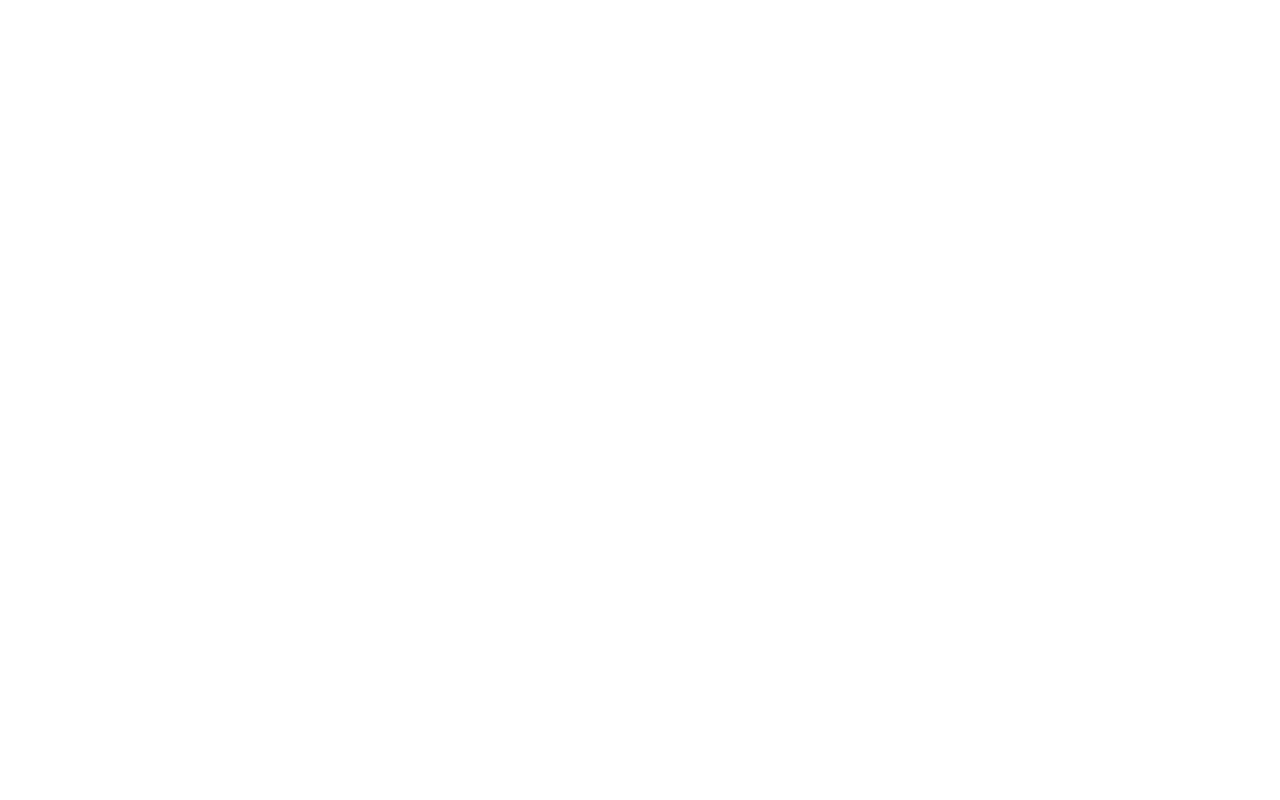
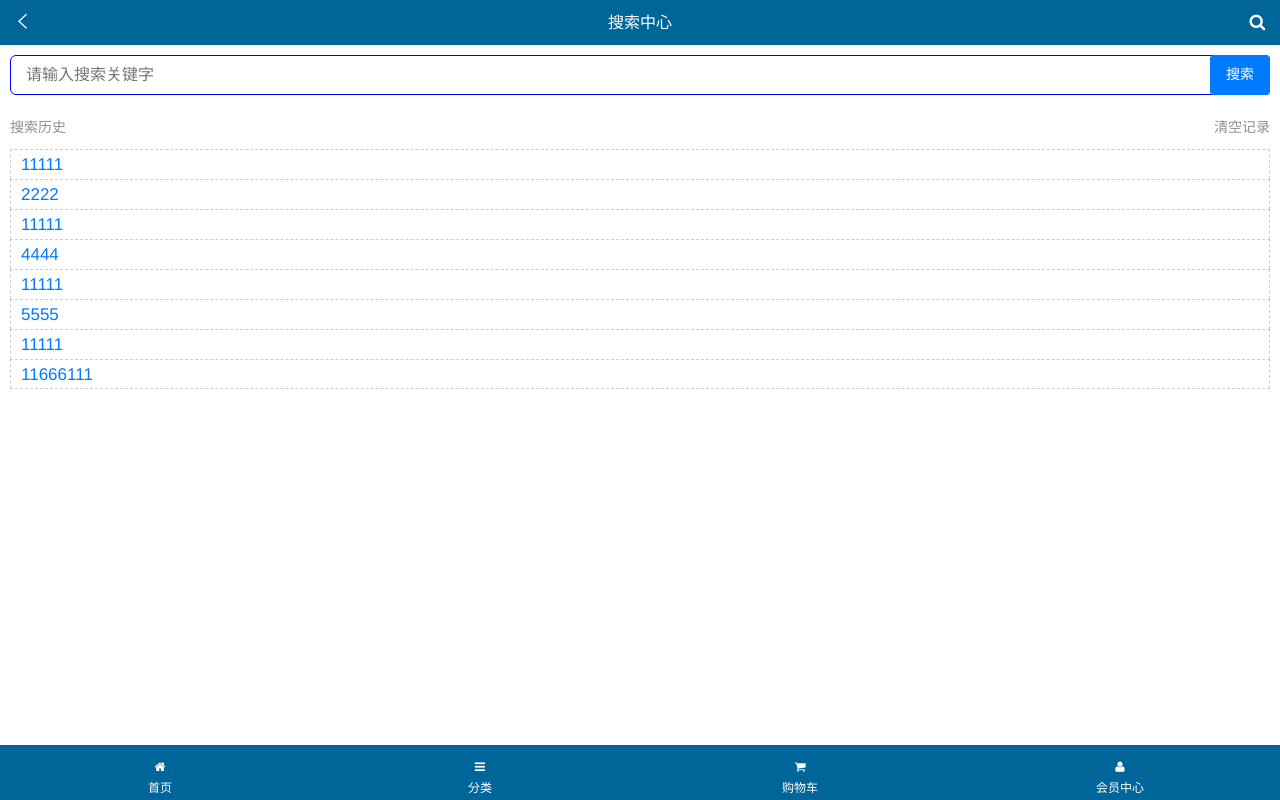
Before and after one commit to lelehouse/myletao, a website: page public/front/search.html in a window 1280 px wide. Drawn offline with Linux system fonts and the light colour scheme.

Commit message:
完成了搜索静态页面

```diff
--- a/public/front/cart.html
+++ b/public/front/cart.html
@@ -0,0 +1,82 @@
+<!DOCTYPE html>
+<html lang="en">
+
+<head>
+    <meta charset="UTF-8">
+    <meta name="viewport" content="width=device-width, initial-scale=1.0">
+    <meta http-equiv="X-UA-Compatible" content="ie=edge">
+    <title>乐乐商城-购物车</title>
+    <link type="image/x-icon" rel="icon" href="img/favicon.ico">
+    <link rel="stylesheet" href="./lib/mui/css/mui.css">
+    <link rel="stylesheet" href="./lib/fa/css/font-awesome.css">
+    <link rel="stylesheet" href="./css/common.css">
+    <link rel="stylesheet" href="./css/cart.css">
+</head>
+
+<body>
+
+    <div class="container">
+        <!-- 头部开始 -->
+        <div class="topbar">
+            <a class="icon_l" href="javascript:history.go(-1);">
+                <span class="mui-icon mui-icon-arrowleft"></span>
+            </a>
+            <a class="icon_r" href="search.html">
+                <span class="fa fa-search"></span>
+            </a>
+            <h4>乐乐商城购物车</h4>
+        </div>
+      <!--  中间部分-->
+        <div class="main">
+            <div class="mui-scroll-wrapper">
+                <div class="mui-scroll">
+                    <!--这里放置真实显示的DOM内容-->
+                    <!-- 图片轮播 -->
+
+                    <!-- 商品导航 -->
+
+
+
+
+                </div>
+            </div>
+        </div>
+
+        <!-- 底部开始 -->
+        <div class="footer">
+            <ul>
+                <li>
+                    <a href="index.html">
+                        <span class="fa fa-home"></span>
+                        <p>首页</p>
+                    </a>
+                </li>
+                <li>
+                    <a href="category.html">
+                        <span class="fa fa-bars"></span>
+                        <p>分类</p>
+                    </a>
+                </li>
+                <li   class="active">
+                    <a href="cart.html">
+                        <span class="fa fa-shopping-cart"></span>
+                        <p>购物车</p>
+                    </a>
+                </li>
+                <li>
+                    <a href="user.html">
+                        <span class="fa fa-user"></span>
+                        <p>会员中心</p>
+                    </a>
+                </li>
+            </ul>
+        </div>
+    </div>
+    <script src="./lib/zepto/zepto.min.js"></script>
+    <script src="./lib/mui/js/mui.js"></script>
+    <script src="./lib/artTemplate/template-web.js"></script>
+    <script src="./js/common.js"></script>
+    <script src="./js/cart.js"></script>
+    <script></script>
+</body>
+</html>
--- a/public/front/css/common.css
+++ b/public/front/css/common.css
@@ -58,9 +58,10 @@ img{
 .main{
     background-color: #fff;
     height: 100%;
+    width: 100%;
+    padding: 10px;
+    position: relative;
     overflow: hidden;
-    width: 100%;
-    position: relative;
 }
 .product{
     padding: 10px;
--- /dev/null
+++ b/public/front/css/search.css
@@ -0,0 +1,56 @@
+.main .search_form{
+    height: 60px;
+}
+.main form{
+    position: relative;
+}
+.main .search_form input{
+    width: 100%;
+    height: 40px;
+    padding-right: 60px;
+    background-color: #fff;
+    border: 1px solid blue;
+    text-align: left;
+    position: absolute;
+    top: 0;
+    left: 0;
+}
+.main .search_form button{
+    width: 60px;
+    height: 40px;
+    position: absolute;
+    right: 0;
+    top: 0;
+}
+
+.main .history_desc {
+    height: 24px;
+    line-height: 24px;
+}
+
+.main .history_desc span:first-child{
+    float: left;
+}
+.main .history_desc span:last-child{
+    float: right;
+}
+
+.search_history{
+    height: 100%;
+    width: 100%;
+    position: relative;
+    overflow: hidden;
+}
+.search_history ul {
+    padding-bottom: 80px;
+}
+.search_history ul li{
+    border: 1px dashed #ccc;
+    border-bottom: none;
+    height: 30px;
+    line-height: 30px;
+    padding-left: 10px;
+}
+.search_history ul li:last-child{
+    border-bottom: 1px dashed #ccc;
+}
--- a/public/front/js/common.js
+++ b/public/front/js/common.js
@@ -1,5 +1,6 @@
 mui('.mui-scroll-wrapper').scroll({
-	deceleration: 0.0005 //flick 减速系数，系数越大，滚动速度越慢，滚动距离越小，默认值0.0006
+  deceleration: 0.0005, //flick 减速系数，系数越大，滚动速度越慢，滚动距离越小，默认值0.0006
+  indicators:false
 });
 
 var gallery = mui('.mui-slider');
--- a/public/front/search.html
+++ b/public/front/search.html
@@ -0,0 +1,90 @@
+<!DOCTYPE html>
+<html lang="en">
+
+<head>
+    <meta charset="UTF-8">
+    <meta name="viewport" content="width=device-width, initial-scale=1.0">
+    <meta http-equiv="X-UA-Compatible" content="ie=edge">
+    <title>乐乐商城-搜索</title>
+    <link type="image/x-icon" rel="icon" href="img/favicon.ico">
+    <link rel="stylesheet" href="./lib/mui/css/mui.css">
+    <link rel="stylesheet" href="./lib/fa/css/font-awesome.css">
+    <link rel="stylesheet" href="./css/common.css">
+    <link rel="stylesheet" href="./css/search.css">
+</head>
+<body>
+
+    <div class="container">
+        <!-- 头部开始 -->
+        <div class="topbar">
+            <a class="icon_l" href="javascript:history.go(-1);">
+                <span class="mui-icon mui-icon-arrowleft"></span>
+            </a>
+            <a class="icon_r" href="search.html">
+                <span class="fa fa-search"></span>
+            </a>
+            <h4>搜索中心</h4>
+        </div>
+      <!--  中间部分-->
+        <div class="main">
+            <div class="search_form mui-clearfix">
+                <form action="">
+                    <input type="search" placeholder="请输入搜索关键字">
+                    <button type="submit" class="mui-btn-blue">搜索</button>
+                </form>
+            </div>
+            <p class="history_desc"><span>搜索历史</span><span>清空记录</span></p>
+            <div class="search_history">
+              <div class="mui-scroll-wrapper">
+                <ul class="mui-scroll">
+                    <!--这里放置真实显示的DOM内容-->
+                     <li><a href="#">11111</a></li>
+                     <li><a href="#">2222</a></li>
+                     <li><a href="#">11111</a></li>
+                     <li><a href="#">4444</a></li>
+                     <li><a href="#">11111</a></li>
+                     <li><a href="#">5555</a></li>
+                     <li><a href="#">11111</a></li>
+                     <li><a href="#">11666111</a></li>
+                </ul>
+              </div>
+            </div>
+        </div>
+        <!-- 底部开始 -->
+        <div class="footer">
+            <ul>
+                <li>
+                    <a href="index.html">
+                        <span class="fa fa-home"></span>
+                        <p>首页</p>
+                    </a>
+                </li>
+                <li>
+                    <a href="category.html">
+                        <span class="fa fa-bars"></span>
+                        <p>分类</p>
+                    </a>
+                </li>
+                <li>
+                    <a href="cart.html">
+                        <span class="fa fa-shopping-cart"></span>
+                        <p>购物车</p>
+                    </a>
+                </li>
+                <li>
+                    <a href="user.html">
+                        <span class="fa fa-user"></span>
+                        <p>会员中心</p>
+                    </a>
+                </li>
+            </ul>
+        </div>
+    </div>
+    <script src="./lib/zepto/zepto.min.js"></script>
+    <script src="./lib/mui/js/mui.js"></script>
+    <script src="./lib/artTemplate/template-web.js"></script>
+    <script src="./js/common.js"></script>
+    <script src="./js/search.js"></script>
+    <script></script>
+</body>
+</html>
```
Also changed, not shown: public/front/category.html (+34 -16 lines), public/front/css/category.css (+39 -0 lines), public/front/index.html (+2 -2 lines), public/front/js/category.js (+34 -0 lines), public/front/user.html (+82 -0 lines), public/front/css/cart.css (added), public/front/css/user.css (added), public/front/js/cart.js (added), public/front/js/search.js (added), public/front/js/user.js (added).
